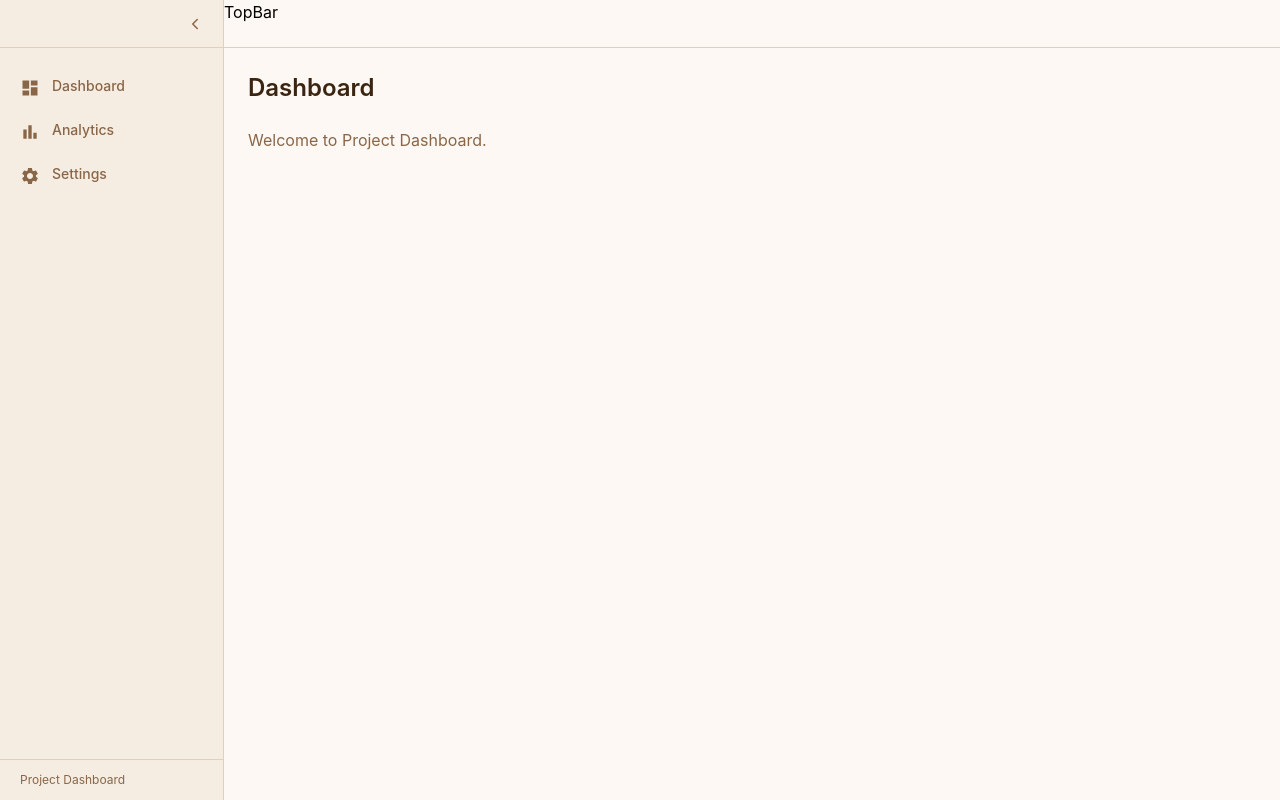
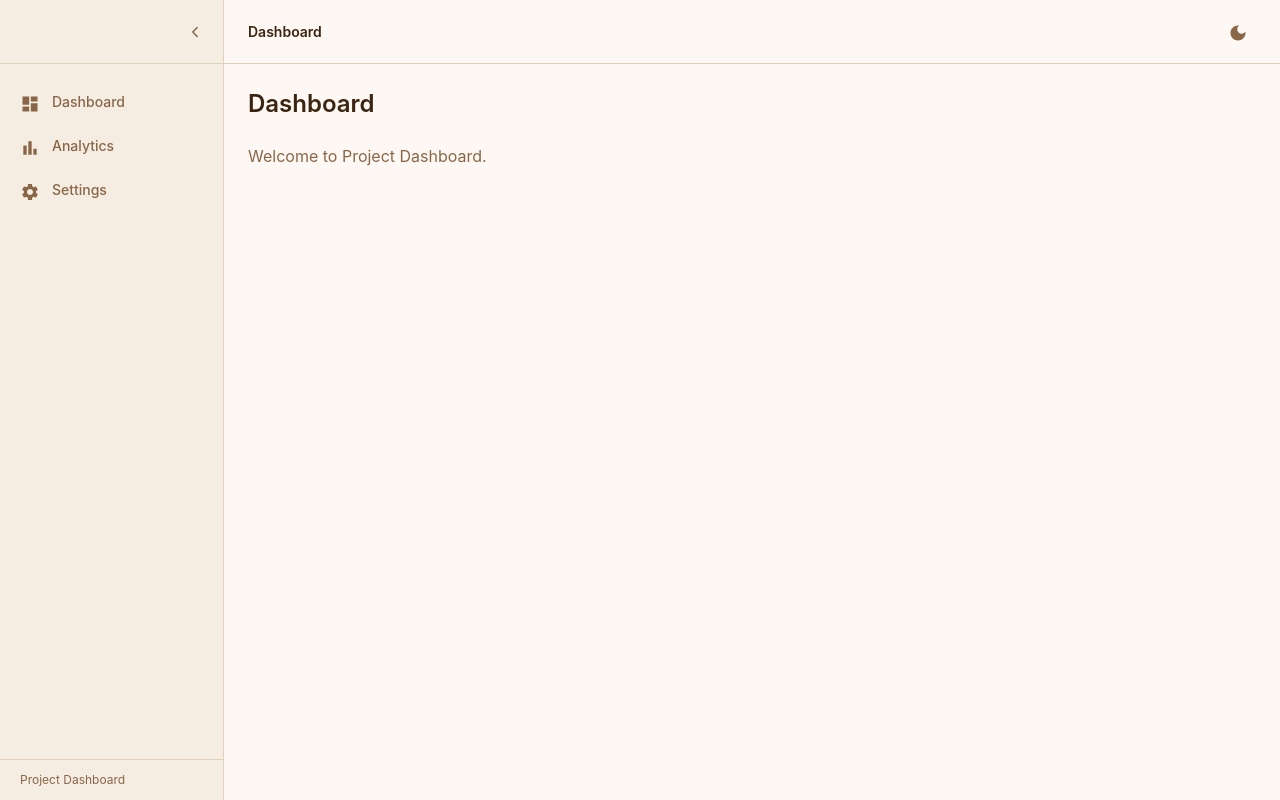
Before and after one commit to tejash098/Project-Dashboard, a React (Vite) app: page / in a window 1280 px wide. Built offline with nearby package versions, Linux system fonts and the light colour scheme.

Commit message:
add constants for layout, spacing, and typography; refactor components to use new constants

```diff
--- a/src/components/nav/NavItem.jsx
+++ b/src/components/nav/NavItem.jsx
@@ -8,22 +8,24 @@
  * @param {string}            path   - href target (swapped for NavLink in Step 8).
  * @param {boolean}           isOpen - Whether the sidebar is expanded.
  */
+import { SPACING, ROUNDED, TRANSITION, TYPOGRAPHY, SIZING, FLEX } from "../../config/constants";
+
 const NavItem = ({ icon: Icon, label, path, isOpen }) => {
     return (
         <a href={path} title={!isOpen ? label : undefined}
-        className= {`flex items-center gap-3
-            px-3 py-2.5 mx-2 rounded-lg text-text-secondary
+        className= {`${FLEX.CENTER} ${SPACING.GAP_3}
+            ${SPACING.PX_3} ${SPACING.PY_2_5} ${SPACING.MX_2} ${ROUNDED.MD} text-text-secondary
             hover:bg-accent-subtle hover:text-accent
-            transition-colors duration-200 cursor-pointer`}
+            ${TRANSITION.COLORS} ${SIZING.CURSOR_POINTER}`}
         >
             {/* ── Icon — always visible ── */}
-            <span className="shrink-0">
+            <span className={FLEX.SHRINK_0}>
                 <Icon sx={{ fontSize: 20 }} />
             </span>
 
             {/* ── Label — only visible when expanded ── */}
             {isOpen && (
-                <span className="text-sm font-medium whitespace-nowrap overflow-hidden">
+                <span className={`${TYPOGRAPHY.TEXT_SM} ${TYPOGRAPHY.FONT_MEDIUM} ${SIZING.WHITESPACE_NOWRAP} ${SIZING.OVERFLOW}`}>
                     {label}
                 </span>
             )}
--- a/src/components/nav/Sidebar.jsx
+++ b/src/components/nav/Sidebar.jsx
@@ -2,6 +2,7 @@ import { ChevronLeft, ChevronRight } from "lucide-react";
 import { useSidebar } from "../../hooks/useSidebar";
 import NavItem from "./NavItem";
 import navItems from "../../config/navItems";
+import { HEIGHT, SPACING, ROUNDED, TRANSITION, TYPOGRAPHY, FLEX, SIZING, WIDTH } from "../../config/constants";
 
 /**
  * Sidebar navigation panel.
@@ -12,21 +13,21 @@ const Sidebar = () => {
     const { isOpen, toggle } = useSidebar();
 
     return (
-        <aside className="flex flex-col h-full w-full">
+        <aside className={`${FLEX.ROW} ${FLEX.COL} ${HEIGHT.FULL} ${WIDTH.FULL}`}>
 
             {/* ── Collapse toggle button ── */}
-            <div className="flex items-center h-12 shrink-0 border-b border-border px-3">
+            <div className={`${FLEX.CENTER} ${HEIGHT.SIDEBAR_TOGGLE} ${FLEX.SHRINK_0} border-b border-border ${SPACING.PX_3}`}>
                 <button
                     onClick={toggle}
                     title={isOpen ? "Collapse sidebar" : "Expand sidebar"}
-                    className="
-                        flex items-center justify-center
-                        w-8 h-8 rounded-lg
+                    className={`
+                        ${FLEX.CENTER_JUSTIFY}
+                        ${WIDTH.ICON_BUTTON} ${HEIGHT.ICON_BUTTON} ${ROUNDED.MD}
                         text-text-secondary
                         hover:bg-accent-subtle hover:text-accent
-                        transition-colors duration-200
-                        ml-auto
-                    "
+                        ${TRANSITION.COLORS}
+                        ${SPACING.ML_AUTO}
+                    `}
                 >
                     {isOpen
                         ? <ChevronLeft size={18} />
@@ -36,7 +37,7 @@ const Sidebar = () => {
             </div>
 
             {/* ── Nav items list ── */}
-            <nav className="flex-1 py-4 overflow-y-auto">
+            <nav className={`${FLEX.FLEX_1} ${SPACING.PY_4} ${SIZING.OVERFLOW_Y_AUTO}`}>
                 {navItems.map(({ id, icon, label, path }) => (
                     <NavItem
                         key={id}
@@ -49,9 +50,9 @@ const Sidebar = () => {
             </nav>
 
             {/* ── Bottom section — reserved for user avatar / logout (later steps) ── */}
-            <div className="shrink-0 border-t border-border py-3">
+            <div className={`${FLEX.SHRINK_0} border-t border-border ${SPACING.PY_3}`}>
                 {isOpen && (
-                    <p className="text-xs text-text-secondary px-5">
+                    <p className={`${TYPOGRAPHY.TEXT_XS} text-text-secondary ${SPACING.PX_5}`}>
                         Project Dashboard
                     </p>
                 )}
--- a/src/components/ui/ThemeToggle.jsx
+++ b/src/components/ui/ThemeToggle.jsx
@@ -0,0 +1,32 @@
+import { useTheme } from "../../hooks/useTheme";
+import LightModeIcon from "@mui/icons-material/LightMode";
+import DarkModeIcon from "@mui/icons-material/DarkMode";
+
+/**
+ * Theme toggle button — switches between light and dark mode.
+ * Shows moon in light mode, sun in dark mode.
+ * Reads and updates theme via useTheme hook.
+ */
+const ThemeToggle = () => {
+    const { theme, toggle } = useTheme();
+
+    return (
+        <button
+            onClick={toggle}
+            title={theme === "light" ? "Switch to dark mode" : "Switch to light mode"}
+            className="
+                p-2 rounded-lg
+                text-text-secondary
+                hover:bg-accent-subtle hover:text-accent
+                transition-colors duration-200
+            "
+        >
+            {theme === "light"
+                ? <DarkModeIcon sx={{ fontSize: 20 }} />
+                : <LightModeIcon sx={{ fontSize: 20 }} />
+            }
+        </button>
+    );
+};
+
+export default ThemeToggle;
--- a/src/components/ui/TopBar.jsx
+++ b/src/components/ui/TopBar.jsx
@@ -1,9 +1,34 @@
-import React from 'react'
+import ThemeToggle from "./ThemeToggle";
+import { HEIGHT, SPACING, TRANSITION, TYPOGRAPHY, FLEX, SIZING } from "../../config/constants";
 
+/**
+ * Top navigation bar — spans the content column.
+ * Left zone: page title placeholder.
+ * Center zone: flex-1 spacer (reserved for search).
+ * Right zone: action buttons (theme toggle, future icons).
+ */
 const TopBar = () => {
-  return (
-    <div>TopBar</div>
-  )
-}
+    return (
+        <header className={`
+            ${HEIGHT.TOPBAR} ${SIZING.FLEX_SHRINK_0}
+            ${FLEX.CENTER} ${SPACING.PX_6}
+            bg-topbar-bg border-b border-border
+            ${TRANSITION.COLORS_SLOW}
+        `}>
+            {/* ── Left — page title ── */}
+            <div className={`${TYPOGRAPHY.TEXT_SM} ${TYPOGRAPHY.FONT_SEMIBOLD} text-text-primary`}>
+                Dashboard
+            </div>
 
-export default TopBar
+            {/* ── Center — grows to push zones apart ── */}
+            <div className={`${FLEX.FLEX_1}`} />
+
+            {/* ── Right — action buttons ── */}
+            <div className={`${FLEX.CENTER} ${SPACING.GAP_2}`}>
+                <ThemeToggle />
+            </div>
+        </header>
+    );
+};
+
+export default TopBar;
--- /dev/null
+++ b/src/config/constants.js
@@ -0,0 +1,99 @@
+/**
+ * Application-wide constants.
+ * Single source of truth for shared values used across components.
+ * Update here — changes reflect everywhere automatically.
+ */
+
+// ── Icon sizes ──────────────────────────────────────────────
+export const ICON_SIZE = {
+    SM: 16,
+    MD: 20,
+    LG: 24,
+    XL: 32,
+};
+
+// ── Sidebar ─────────────────────────────────────────────────
+export const SIDEBAR = {
+    EXPANDED_WIDTH:  "w-56",
+    COLLAPSED_WIDTH: "w-16",
+    TRANSITION:      "transition-all duration-300 ease-in-out",
+};
+
+// ── Transition ───────────────────────────────────────────────
+export const TRANSITION = {
+    COLORS: "transition-colors duration-200",
+    COLORS_SLOW: "transition-colors duration-300",
+};
+
+// ── Border radius ────────────────────────────────────────────
+export const ROUNDED = {
+    SM: "rounded",
+    MD: "rounded-lg",
+    LG: "rounded-xl",
+};
+
+// ── Spacing ──────────────────────────────────────────────────
+export const SPACING = {
+    GAP_2: "gap-2",
+    GAP_3: "gap-3",
+    PX_3: "px-3",
+    PX_5: "px-5",
+    PX_6: "px-6",
+    PY_2_5: "py-2.5",
+    PY_3: "py-3",
+    PY_4: "py-4",
+    PY_6: "p-6",
+    MX_2: "mx-2",
+    ML_AUTO: "ml-auto",
+};
+
+// ── Layout heights ───────────────────────────────────────────
+export const HEIGHT = {
+    SCREEN: "h-screen",
+    TOPBAR: "h-16",
+    SIDEBAR_TOGGLE: "h-16",
+    ICON_BUTTON: "h-8",
+    FULL: "h-full",
+};
+
+// ── Layout widths ────────────────────────────────────────────
+export const WIDTH = {
+    ICON_BUTTON: "w-8",
+    FULL: "w-full",
+};
+
+// ── Typography ───────────────────────────────────────────────
+export const TYPOGRAPHY = {
+    TEXT_XS: "text-xs",
+    TEXT_SM: "text-sm",
+    FONT_MEDIUM: "font-medium",
+    FONT_SEMIBOLD: "font-semibold",
+};
+
+// ── Flex utilities ───────────────────────────────────────────
+export const FLEX = {
+    SHRINK_0: "shrink-0",
+    FLEX_1: "flex-1",
+    MIN_W_0: "min-w-0",
+    ML_AUTO: "ml-auto",
+    COL: "flex-col",
+    ROW: "flex",
+    CENTER: "flex items-center",
+    CENTER_JUSTIFY: "flex items-center justify-center",
+};
+
+// ── Overflow and sizing ──────────────────────────────────────
+export const SIZING = {
+    OVERFLOW_HIDDEN: "overflow-hidden",
+    OVERFLOW_Y_AUTO: "overflow-y-auto",
+    WHITESPACE_NOWRAP: "whitespace-nowrap",
+    CURSOR_POINTER: "cursor-pointer",
+    FLEX_SHRINK_0: "flex-shrink-0",
+    OVERFLOW: "overflow-hidden",
+};
+
+// ── AppShell specific ────────────────────────────────────────
+export const APPSHELL = {
+    MAIN_PADDING: "p-6",
+    FLEX_SHRINK: "flex-shrink-0",
+};
--- a/src/layouts/AppShell.jsx
+++ b/src/layouts/AppShell.jsx
@@ -1,6 +1,7 @@
 import { useSidebar } from "../hooks/useSidebar";
 import Sidebar from "../components/nav/Sidebar";
 import TopBar from "../components/ui/TopBar";
+import { SIDEBAR, TRANSITION, HEIGHT, SIZING, FLEX, APPSHELL } from "../config/constants";
 
 /**
  * Master layout shell for the dashboard.
@@ -13,31 +14,28 @@ const AppShell = ({ children }) => {
     const { isOpen } = useSidebar();
 
     return (
-        <div className="flex h-screen overflow-hidden bg-page-bg">
-
+        <div className={`
+            ${FLEX.ROW} ${HEIGHT.SCREEN} ${SIZING.OVERFLOW_HIDDEN}
+            bg-page-bg ${TRANSITION.COLORS_SLOW}
+        `}>
             {/* ── Sidebar wrapper — owns width and transition ── */}
             <div className={`
-                shrink-0 h-full
+                ${FLEX.SHRINK_0} ${HEIGHT.FULL}
                 bg-sidebar-bg border-r border-border
-                transition-all duration-300 ease-in-out
-                ${isOpen ? "w-56" : "w-16"}
+                ${SIDEBAR.TRANSITION}
+                ${isOpen ? SIDEBAR.EXPANDED_WIDTH : SIDEBAR.COLLAPSED_WIDTH}
             `}>
                 <Sidebar />
             </div>
 
             {/* ── Content column ── */}
-            <div className="flex-1 min-w-0 flex flex-col">
+            <div className={`${FLEX.FLEX_1} ${FLEX.MIN_W_0} ${FLEX.ROW} ${FLEX.COL}`}>
 
-                {/* ── TopBar strip (placeholder — replaced in Step 7) ── */}
-                <div className="
-                    h-12 shrink-0
-                    bg-topbar-bg border-b border-border
-                ">
-                    <TopBar />
-                </div>
+                {/* ── TopBar ── */}
+                <TopBar />
 
                 {/* ── Scrollable main area ── */}
-                <main className="flex-1 overflow-y-auto p-6">
+                <main className={`${FLEX.FLEX_1} ${SIZING.OVERFLOW_Y_AUTO} ${APPSHELL.MAIN_PADDING}`}>
                     {children}
                 </main>
 
```
